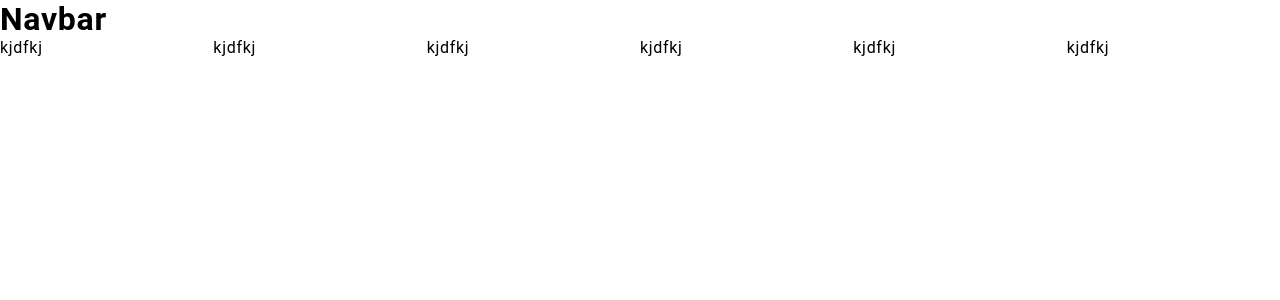
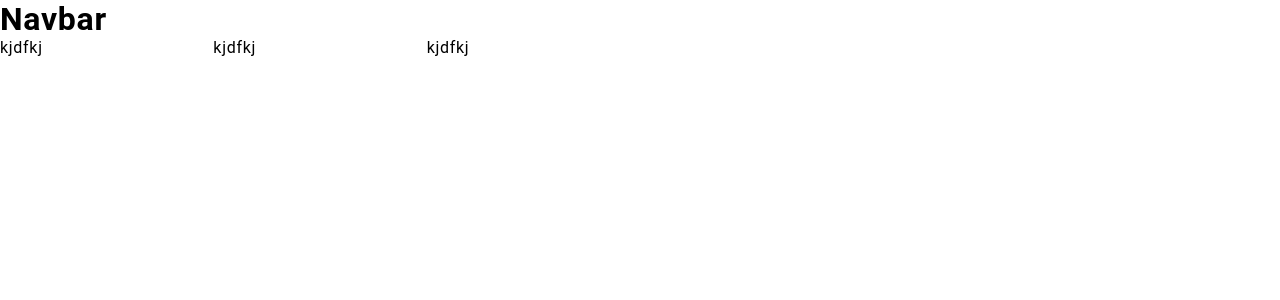
Before and after one commit to shahidul7150/MERN_Blog-Project, a React (Create React App) app in the folder frontend-site/: page / in a window 1280 px wide. Shown: the top 300 px of the page. Built offline with nearby package versions, Linux system fonts and the light colour scheme.

Commit message:
frontend developer

```diff
--- a/frontend-site/src/components/home/Home.jsx
+++ b/frontend-site/src/components/home/Home.jsx
@@ -9,9 +9,7 @@ const Home = () => {
        <div className="col-2">kjdfkj</div>
         <div className="col-2">kjdfkj</div>
         <div className="col-2">kjdfkj</div>
-        <div className="col-2">kjdfkj</div>
-        <div className="col-2">kjdfkj</div>
-        <div className="col-2">kjdfkj</div>
+
        </div>
     </div>
   )
```
